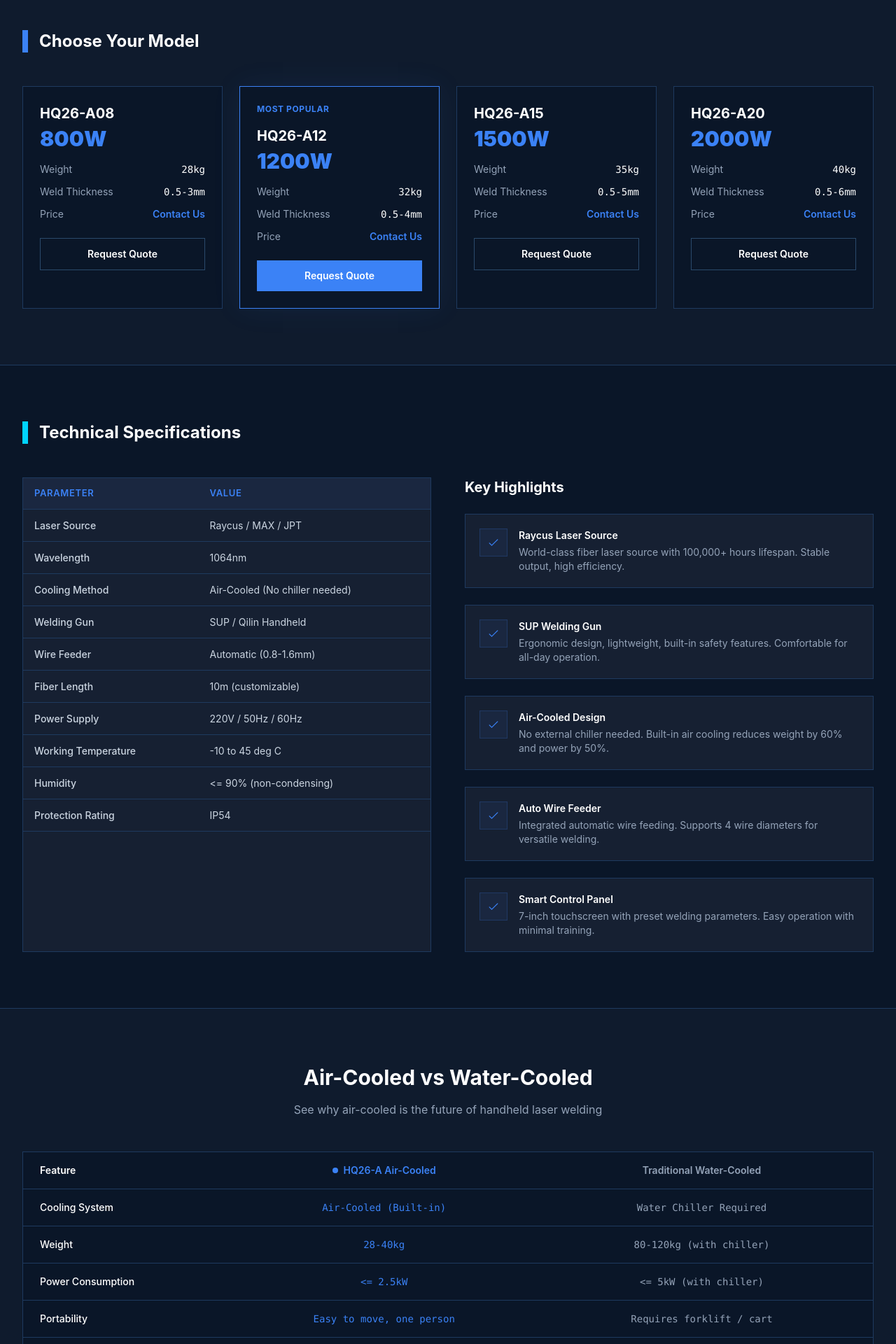
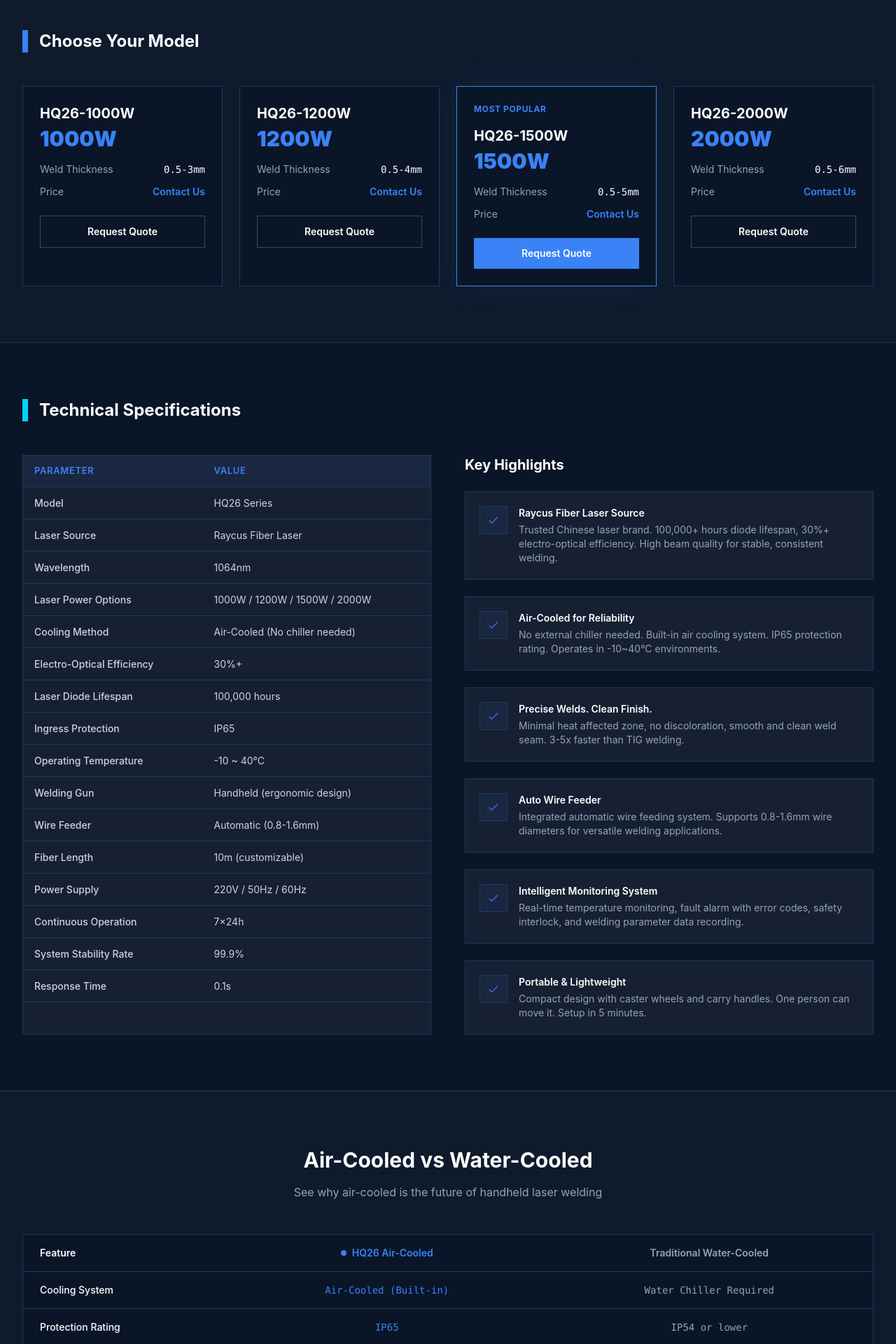
Before and after one commit to sition624/-hqlaser-website, a Next.js app: page /products/hq26a in a window 1280 px wide. Shown: the part 760-2680 px from the top of the page at 70% size. Built offline with nearby package versions, Linux system fonts and the light colour scheme; a web font is replaced by a local one.

Commit message:
feat: 根据PPT更新HQ26风冷焊接机详情页，修正型号/参数/亮点/应用场景
Coze-Commit-Type: user
Coze-User-ID: 3313247914569780
Coze-Conversation-ID: 10940187

```diff
--- a/src/app/about/page.tsx
+++ b/src/app/about/page.tsx
@@ -94,7 +94,7 @@
                 </p>
                 <p>
                   Today, our product range covers fiber laser cutting, welding, cleaning, and marking machines.
-                  Our latest innovation — the HQ26-A air-cooled laser welder — represents a breakthrough
+                  Our latest innovation — the HQ26 air-cooled laser welder — represents a breakthrough
                   in portable welding technology, eliminating the need for external chillers.
                 </p>
               </div>
--- a/src/app/contact/page.tsx
+++ b/src/app/contact/page.tsx
@@ -95,7 +95,7 @@
                           className="w-full bg-[#0A1628] border border-[#2A4A6B] rounded-sm px-4 py-3 text-white focus:border-[#3B82F6] focus:outline-none focus:ring-1 focus:ring-[#3B82F6] transition-colors"
                         >
                           <option value="">Select a product</option>
-                          <option value="hq26a">HQ26-A Laser Welder</option>
+                          <option value="hq26">HQ26 Laser Welder</option>
                           <option value="hq1530">HQ-1530 Laser Cutter</option>
                           <option value="cleaning">Laser Cleaning Machine</option>
                           <option value="marking">Laser Marking Machine</option>
--- a/src/app/page.tsx
+++ b/src/app/page.tsx
@@ -20,7 +20,7 @@
     name: 'Laser Welding Machines',
     desc: 'Handheld & automated laser welders. Revolutionary air-cooled technology.',
     image: '/images/products/hq26a-air-cooled-welder.png',
-    models: ['HQ26-A Air-Cooled Welder', 'HQ-HW Handheld Welder', 'HQ-AW Auto Welding System', 'HQ-CW CNC Welder'],
+    models: ['HQ26-1000W Welder', 'HQ26-1200W Welder', 'HQ26-1500W Welder', 'HQ26-2000W Welder'],
     href: '/products/hq26a',
     accent: '#3B82F6',
   },
@@ -260,7 +260,7 @@
           <div className="grid grid-cols-1 sm:grid-cols-2 lg:grid-cols-3 gap-6">
             {[
               {
-                quote: "The HQ26-A welder transformed our production line. No chiller needed means less maintenance and more uptime. Excellent machine.",
+                quote: "The HQ26 welder transformed our production line. No chiller needed means less maintenance and more uptime. Excellent machine.",
                 name: "Michael Schmidt",
                 role: "Production Manager",
                 company: "Schmidt Metalworks, Germany",
--- a/src/app/products/hq26a/page.tsx
+++ b/src/app/products/hq26a/page.tsx
@@ -2,44 +2,50 @@
 import Link from 'next/link';
 
 export const metadata: Metadata = {
-  title: 'HQ26-A Air-Cooled Laser Welder',
-  description: 'HQ26-A portable air-cooled fiber laser welder. 800W-2000W. No chiller needed.',
+  title: 'HQ26 Air-Cooled Laser Welder | 1000W-2000W | Portable & Lightweight',
+  description: 'HQ26 portable air-cooled fiber laser welding machine. 4 power options: 1000W/1200W/1500W/2000W. Raycus laser source, IP65, no chiller needed.',
 };
 
 const models = [
-  { name: 'HQ26-A08', power: '800W', weight: '28kg', thickness: '0.5-3mm' },
-  { name: 'HQ26-A12', power: '1200W', weight: '32kg', thickness: '0.5-4mm' },
-  { name: 'HQ26-A15', power: '1500W', weight: '35kg', thickness: '0.5-5mm' },
-  { name: 'HQ26-A20', power: '2000W', weight: '40kg', thickness: '0.5-6mm' },
+  { name: 'HQ26-1000W', power: '1000W', thickness: '0.5-3mm', price: 'Contact Us' },
+  { name: 'HQ26-1200W', power: '1200W', thickness: '0.5-4mm', price: 'Contact Us' },
+  { name: 'HQ26-1500W', power: '1500W', thickness: '0.5-5mm', price: 'Contact Us' },
+  { name: 'HQ26-2000W', power: '2000W', thickness: '0.5-6mm', price: 'Contact Us' },
 ];
 
 const specs = [
-  { label: 'Laser Source', value: 'Raycus / MAX / JPT' },
+  { label: 'Model', value: 'HQ26 Series' },
+  { label: 'Laser Source', value: 'Raycus Fiber Laser' },
   { label: 'Wavelength', value: '1064nm' },
+  { label: 'Laser Power Options', value: '1000W / 1200W / 1500W / 2000W' },
   { label: 'Cooling Method', value: 'Air-Cooled (No chiller needed)' },
-  { label: 'Welding Gun', value: 'SUP / Qilin Handheld' },
+  { label: 'Electro-Optical Efficiency', value: '30%+' },
+  { label: 'Laser Diode Lifespan', value: '100,000 hours' },
+  { label: 'Ingress Protection', value: 'IP65' },
+  { label: 'Operating Temperature', value: '-10 ~ 40°C' },
+  { label: 'Welding Gun', value: 'Handheld (ergonomic design)' },
   { label: 'Wire Feeder', value: 'Automatic (0.8-1.6mm)' },
   { label: 'Fiber Length', value: '10m (customizable)' },
   { label: 'Power Supply', value: '220V / 50Hz / 60Hz' },
-  { label: 'Working Temperature', value: '-10 to 45 deg C' },
-  { label: 'Humidity', value: '<= 90% (non-condensing)' },
-  { label: 'Protection Rating', value: 'IP54' },
+  { label: 'Continuous Operation', value: '7×24h' },
+  { label: 'System Stability Rate', value: '99.9%' },
+  { label: 'Response Time', value: '0.1s' },
 ];
 
 const comparisons = [
   { feature: 'Cooling System', air: 'Air-Cooled (Built-in)', water: 'Water Chiller Required' },
-  { feature: 'Weight', air: '28-40kg', water: '80-120kg (with chiller)' },
-  { feature: 'Power Consumption', air: '<= 2.5kW', water: '<= 5kW (with chiller)' },
-  { feature: 'Portability', air: 'Easy to move, one person', water: 'Requires forklift / cart' },
+  { feature: 'Protection Rating', air: 'IP65', water: 'IP54 or lower' },
+  { feature: 'Power Consumption', air: 'Low (no chiller)', water: 'High (chiller + laser)' },
+  { feature: 'Portability', air: 'Caster wheels, carry handles', water: 'Heavy, requires forklift' },
   { feature: 'Maintenance', air: 'Minimal, no water change', water: 'Regular water & filter change' },
-  { feature: 'Operating Temp', air: '-10 to 45 deg C', water: '5 to 35 deg C (chiller limit)' },
+  { feature: 'Operating Temp', air: '-10 ~ 40°C', water: '5 ~ 35°C (chiller limit)' },
   { feature: 'Setup Time', air: '5 minutes', water: '30+ minutes' },
   { feature: 'Outdoor Use', air: 'Yes', water: 'Limited (freezing risk)' },
 ];
 
 const applications = [
-  'Stainless Steel', 'Carbon Steel', 'Aluminum', 'Copper',
-  'Galvanized Sheet', 'Titanium Alloy', 'Sheet Metal', 'Pipe Welding',
+  'Sheet Metal Fabrication', 'Pipe & Tube Welding', 'Doors & Windows',
+  'Hardware Products', 'Kitchen Equipment', 'Advertising Signs',
 ];
 
 export default function HQ26APage() {
@@ -56,17 +62,17 @@
                 <span className="text-[#3B82F6] text-sm font-medium">FLAGSHIP PRODUCT</span>
               </div>
               <h1 className="text-4xl sm:text-5xl md:text-6xl font-black text-white mb-4">
-                HQ26-A<br />
+                HQ26<br />
                 <span className="gradient-text">Air-Cooled</span><br />
                 Laser Welder
               </h1>
               <p className="text-2xl text-[#00D4FF] font-semibold mb-6">
-                No chiller. No water. No hassle.
+                Lightweight. Maximum Power.
               </p>
               <p className="text-[#CBD5E1] text-lg leading-relaxed mb-8">
-                The HQ26-A revolutionizes handheld laser welding with its innovative air-cooled design.
-                60% lighter than traditional water-cooled welders, with 50% less power consumption.
-                Take it anywhere — indoor, outdoor, on-site.
+                The HQ26 revolutionizes handheld laser welding with its innovative air-cooled design.
+                No external chiller needed — built-in air cooling delivers reliable performance
+                in a portable package. Precise welds, clean finish, engineered for industry.
               </p>
               <div className="flex flex-wrap gap-4">
                 <Link href="/contact" className="btn-primary">Get a Quote</Link>
@@ -77,7 +83,7 @@
               <div className="aspect-[4/3] bg-[#162032] border border-[#1E3A5F] rounded-sm overflow-hidden">
                 <img
                   src="/images/products/hq26a-air-cooled-welder.png"
-                  alt="HQ26-A Air-Cooled Laser Welder"
+                  alt="HQ26 Air-Cooled Laser Welder"
                   className="w-full h-full object-contain p-6"
                 />
                 <div className="absolute inset-0 bg-gradient-to-br from-[#3B82F6]/10 via-transparent to-[#00D4FF]/10" />
@@ -98,16 +104,15 @@
           </div>
           <div className="grid grid-cols-1 sm:grid-cols-2 lg:grid-cols-4 gap-6">
             {models.map((model, i) => (
-              <div key={model.name} className={`bg-[#0A1628] border rounded-sm p-6 card-hover ${i === 1 ? 'border-[#3B82F6] glow-blue' : 'border-[#1E3A5F]'}`}>
-                {i === 1 && <div className="text-[#3B82F6] text-xs font-bold uppercase mb-4 tracking-wider">Most Popular</div>}
+              <div key={model.name} className={`bg-[#0A1628] border rounded-sm p-6 card-hover ${i === 2 ? 'border-[#3B82F6] glow-blue' : 'border-[#1E3A5F]'}`}>
+                {i === 2 && <div className="text-[#3B82F6] text-xs font-bold uppercase mb-4 tracking-wider">Most Popular</div>}
                 <h3 className="text-xl font-bold text-white mb-1">{model.name}</h3>
                 <div className="text-3xl font-black text-[#3B82F6] mb-4">{model.power}</div>
                 <div className="space-y-3 text-sm">
-                  <div className="flex justify-between"><span className="text-[#94A3B8]">Weight</span><span className="text-white font-mono">{model.weight}</span></div>
                   <div className="flex justify-between"><span className="text-[#94A3B8]">Weld Thickness</span><span className="text-white font-mono">{model.thickness}</span></div>
-                  <div className="flex justify-between"><span className="text-[#94A3B8]">Price</span><span className="text-[#3B82F6] font-semibold">Contact Us</span></div>
+                  <div className="flex justify-between"><span className="text-[#94A3B8]">Price</span><span className="text-[#3B82F6] font-semibold">{model.price}</span></div>
                 </div>
-                <Link href="/contact" className={`block text-center mt-6 py-3 rounded-sm font-semibold text-sm transition-colors ${i === 1 ? 'bg-[#3B82F6] text-white hover:bg-[#2563EB]' : 'border border-[#2A4A6B] text-white hover:border-[#3B82F6] hover:text-[#3B82F6]'}`}>
+                <Link href="/contact" className={`block text-center mt-6 py-3 rounded-sm font-semibold text-sm transition-colors ${i === 2 ? 'bg-[#3B82F6] text-white hover:bg-[#2563EB]' : 'border border-[#2A4A6B] text-white hover:border-[#3B82F6] hover:text-[#3B82F6]'}`}>
                   Request Quote
                 </Link>
               </div>
@@ -137,11 +142,12 @@
             <div className="space-y-6">
               <h3 className="text-xl font-bold text-white mb-6">Key Highlights</h3>
               {[
-                { title: 'Raycus Laser Source', desc: 'World-class fiber laser source with 100,000+ hours lifespan. Stable output, high efficiency.' },
-                { title: 'SUP Welding Gun', desc: 'Ergonomic design, lightweight, built-in safety features. Comfortable for all-day operation.' },
-                { title: 'Air-Cooled Design', desc: 'No external chiller needed. Built-in air cooling reduces weight by 60% and power by 50%.' },
-                { title: 'Auto Wire Feeder', desc: 'Integrated automatic wire feeding. Supports 4 wire diameters for versatile welding.' },
-                { title: 'Smart Control Panel', desc: '7-inch touchscreen with preset welding parameters. Easy operation with minimal training.' },
+                { title: 'Raycus Fiber Laser Source', desc: 'Trusted Chinese laser brand. 100,000+ hours diode lifespan, 30%+ electro-optical efficiency. High beam quality for stable, consistent welding.' },
+                { title: 'Air-Cooled for Reliability', desc: 'No external chiller needed. Built-in air cooling system. IP65 protection rating. Operates in -10~40°C environments.' },
+                { title: 'Precise Welds. Clean Finish.', desc: 'Minimal heat affected zone, no discoloration, smooth and clean weld seam. 3-5x faster than TIG welding.' },
+                { title: 'Auto Wire Feeder', desc: 'Integrated automatic wire feeding system. Supports 0.8-1.6mm wire diameters for versatile welding applications.' },
+                { title: 'Intelligent Monitoring System', desc: 'Real-time temperature monitoring, fault alarm with error codes, safety interlock, and welding parameter data recording.' },
+                { title: 'Portable & Lightweight', desc: 'Compact design with caster wheels and carry handles. One person can move it. Setup in 5 minutes.' },
               ].map((item) => (
                 <div key={item.title} className="flex gap-4 bg-[#162032] border border-[#1E3A5F] rounded-sm p-5">
                   <div className="w-10 h-10 bg-[#1A2740] border border-[#3B82F6]/20 rounded-sm flex items-center justify-center shrink-0">
@@ -171,7 +177,7 @@
                 <tr className="border-b border-[#1E3A5F]">
                   <th className="px-6 py-4 text-left text-sm font-semibold text-white">Feature</th>
                   <th className="px-6 py-4 text-center text-sm font-semibold text-[#3B82F6]">
-                    <div className="flex items-center justify-center gap-2"><span className="w-2 h-2 bg-[#3B82F6] rounded-full" />HQ26-A Air-Cooled</div>
+                    <div className="flex items-center justify-center gap-2"><span className="w-2 h-2 bg-[#3B82F6] rounded-full" />HQ26 Air-Cooled</div>
                   </th>
                   <th className="px-6 py-4 text-center text-sm font-semibold text-[#94A3B8]">Traditional Water-Cooled</th>
                 </tr>
@@ -219,8 +225,8 @@
           </div>
           <div className="grid md:grid-cols-2 gap-6">
             {[
-              { name: 'HQ26-A Product Catalog', type: 'PDF', size: '4.2 MB' },
-              { name: 'HQ26-A Technical Manual', type: 'PDF', size: '12.8 MB' },
+              { name: 'HQ26 Product Catalog', type: 'PDF', size: '4.2 MB' },
+              { name: 'HQ26 Technical Manual', type: 'PDF', size: '12.8 MB' },
             ].map((doc) => (
               <div key={doc.name} className="flex items-center justify-between bg-[#0A1628] border border-[#1E3A5F] rounded-sm p-6">
                 <div className="flex items-center gap-4">
@@ -247,7 +253,7 @@
         <div className="absolute inset-0 bg-grid" />
         <div className="max-w-4xl mx-auto px-6 lg:px-8 text-center relative z-10">
           <h2 className="text-4xl font-bold text-white mb-6">
-            Interested in the <span className="gradient-text">HQ26-A</span>?
+            Interested in the <span className="gradient-text">HQ26</span>?
           </h2>
           <p className="text-[#CBD5E1] text-lg mb-10">
             Get a customized quote with your specific requirements. Our engineers will help you choose the right model.
--- a/src/app/products/page.tsx
+++ b/src/app/products/page.tsx
@@ -19,7 +19,7 @@
     name: 'Laser Welding Machines',
     desc: 'Handheld & automated laser welders. Revolutionary air-cooled technology.',
     image: '/images/products/hq26a-air-cooled-welder.png',
-    models: ['HQ26-A Air-Cooled Welder', 'HQ-HW Handheld Welder', 'HQ-AW Auto Welding System', 'HQ-CW CNC Welder'],
+    models: ['HQ26-1000W Welder', 'HQ26-1200W Welder', 'HQ26-1500W Welder', 'HQ26-2000W Welder'],
     href: '/products/hq26a',
     accent: '#3B82F6',
   },
@@ -85,7 +85,7 @@
               <div className="aspect-[4/3] bg-[#162032] relative overflow-hidden">
                 <img
                   src="/images/products/hq26a-air-cooled-welder.png"
-                  alt="HQ26-A Air-Cooled Laser Welder"
+                  alt="HQ26 Air-Cooled Laser Welder"
                   className="w-full h-full object-contain p-6 group-hover:scale-105 transition-transform duration-300"
                 />
                 <div className="absolute inset-0 bg-gradient-to-t from-[#162032]/80 via-transparent to-transparent" />
@@ -95,7 +95,7 @@
               </div>
               <div className="p-8">
                 <h3 className="text-2xl font-bold text-white group-hover:text-[#3B82F6] transition-colors mb-2">
-                  HQ26-A Air-Cooled Laser Welder
+                  HQ26 Air-Cooled Laser Welder
                 </h3>
                 <p className="text-[#94A3B8] text-sm mb-4">
                   No chiller, no water, no hassle. Revolutionary air-cooled technology for portable welding.
--- a/src/components/Navbar.tsx
+++ b/src/components/Navbar.tsx
@@ -70,7 +70,7 @@
                       href="/products/hq26a"
                       className="block px-4 py-3 text-sm text-white hover:bg-[#1A2740] hover:text-[#3B82F6] transition-colors rounded-sm"
                     >
-                      <div className="font-semibold">HQ26-A Series</div>
+                      <div className="font-semibold">HQ26 Series</div>
                       <div className="text-[#94A3B8] text-xs mt-0.5">Air-Cooled Laser Welder</div>
                     </Link>
                     <Link
@@ -136,7 +136,7 @@
             </Link>
             <div className="pl-4 space-y-2">
               <Link href="/products/hq26a" className="block text-[#94A3B8] text-sm py-1" onClick={() => setMobileOpen(false)}>
-                HQ26-A Welder
+                HQ26 Welder
               </Link>
               <Link href="/products/hq1530" className="block text-[#94A3B8] text-sm py-1" onClick={() => setMobileOpen(false)}>
                 HQ-1530 Cutter
```
Also changed, not shown: assets/image_20260723181758775.png (added).
